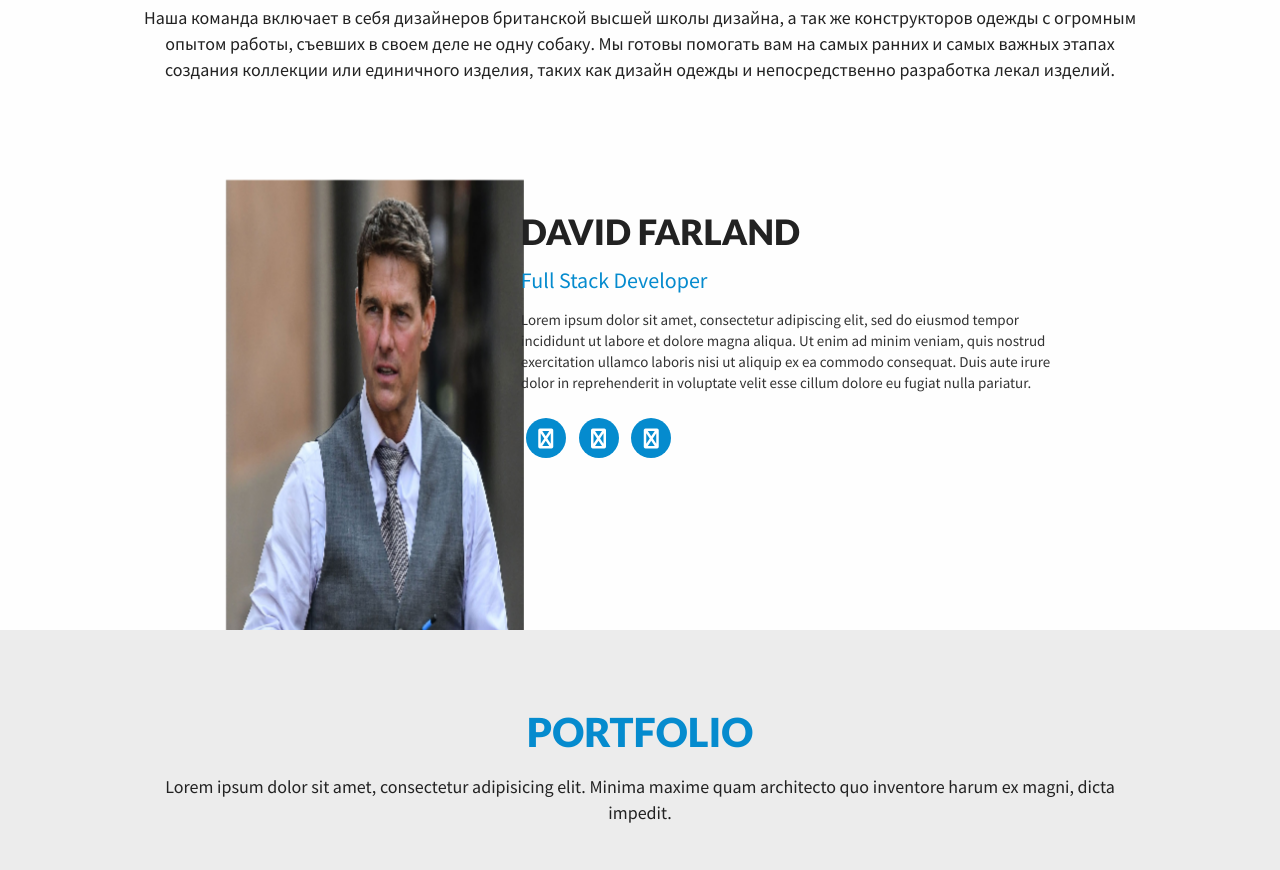
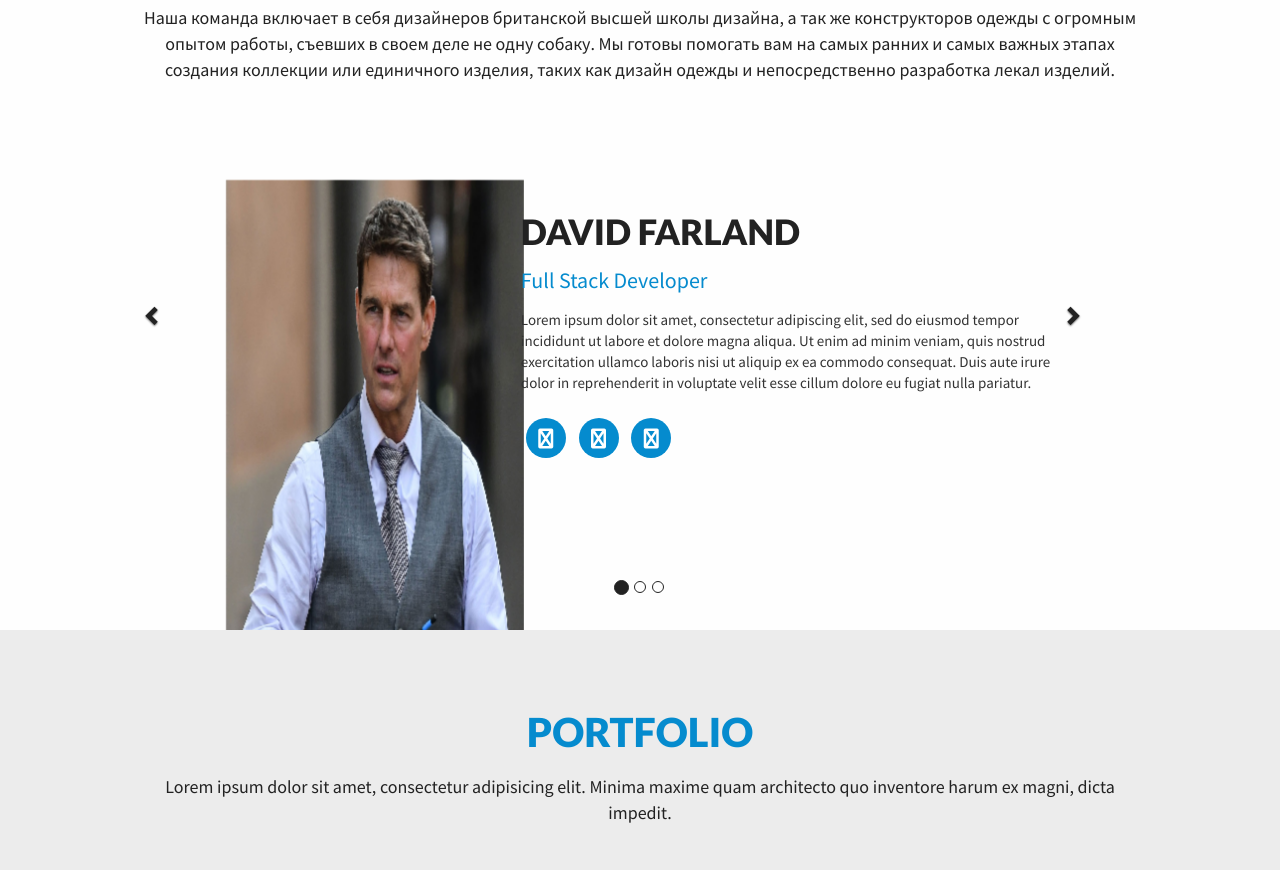
Before and after one commit to turduev/bema_design, a plain HTML site: page index.html in a window 1280 px wide. Shown: the part 2100-2970 px from the top of the page. Drawn offline with Linux system fonts and the light colour scheme; some packages are replaced by stand-ins of ours; a web font is replaced by a local one.

Commit message:
carousel is added

```diff
--- a/index.html
+++ b/index.html
@@ -195,7 +195,7 @@
                     <h3 class="section-subheading text-muted">Наша команда включает в себя дизайнеров британской высшей школы дизайна, а так же конструкторов одежды с огромным опытом работы, съевших в своем деле не одну собаку. Мы готовы помогать вам на самых ранних и самых важных этапах создания коллекции или единичного изделия, таких как дизайн одежды и непосредственно разработка лекал изделий. </h3>
                 </div>
             </div>
-            <div id="myCarousel-one-left" class=" ">
+            <div id="myCarousel-one-left" class="carousel ">
                 <!-- Wrapper for Slides -->
                 <div class="carousel-inner team-wrapper">
                     <div class="item active">
```
